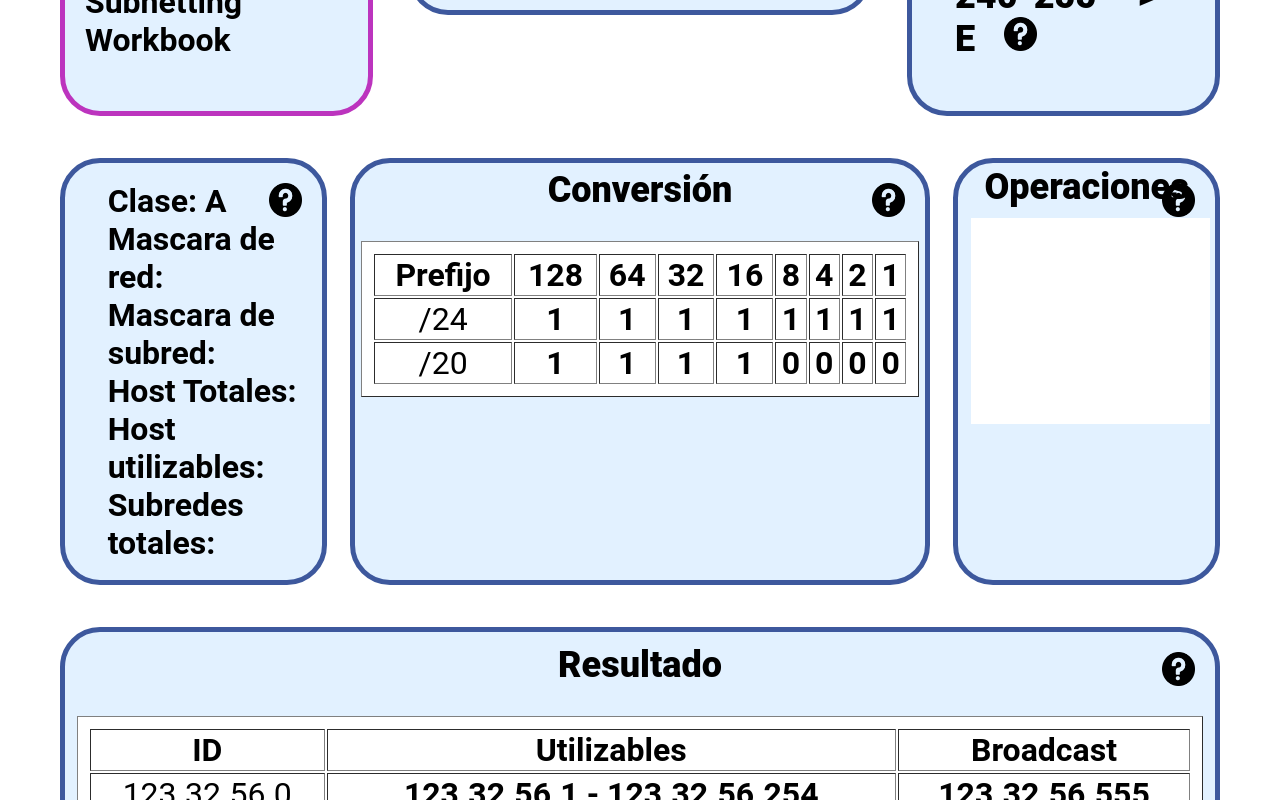
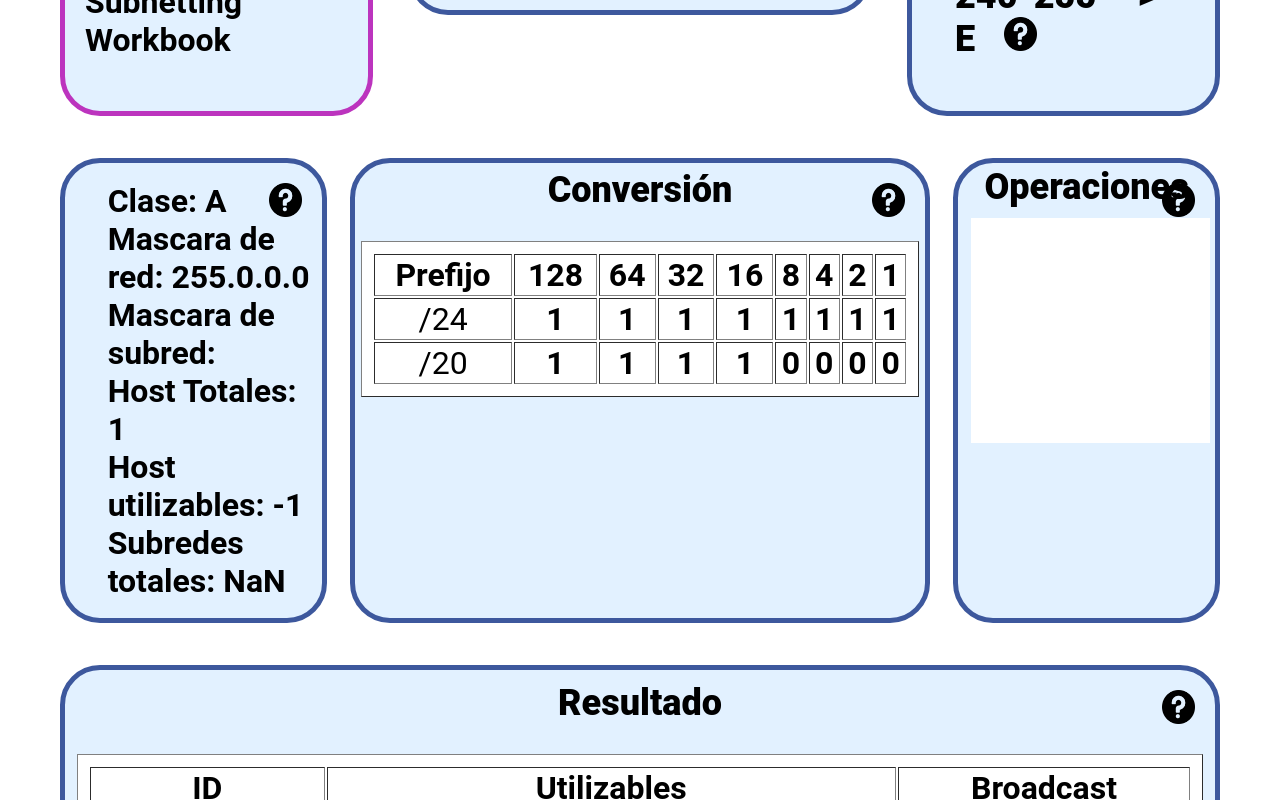
Before and after one commit to RobertoErick/Auto-subnetting, a React (Create React App) app: page / in a window 1280 px wide. Shown: the part 610-1410 px from the top of the page. Built offline with nearby package versions, Linux system fonts and the light colour scheme.

Commit message:
seccion de caracteristicas de la red funcionando correctamente con la direccion ip y el prefijo

```diff
--- a/src/Componentes/Filas/Segunda_FIla/Caracteristicas.jsx
+++ b/src/Componentes/Filas/Segunda_FIla/Caracteristicas.jsx
@@ -22,33 +22,47 @@ function Caracteristicas(props) {
 
     // Dividir la dirección IP por el punto y tomar el primer elemento
     const primerNumeroIp = direccionIp.split(".")[0];
+    // Variable para inicializar la clase de direccion ip que tenemos
     var clase = "";
+    // variable para inicializar la mascara de red que tenemos
     var mascaraDeRed= "";
+    // Dependiendo lo que haya puesto en el input prefijo, va a pasarse como entero a la variable preijo
     var prefijo = parseInt(calculo, 10);
+    // variable para inicializar la mascara de subred que tenemos
     var mascaraDeSubred = "";
+    // variable para inicializar el resultado del prefijo despues de convertir el octal a decimal (255.128.0.0)
+    var prefijoResultado = 0;
+    // cariable para inicializar el resultado del host total
+    var calculoHost = 0;
 
+    var calculoSubred = prefijo;
 
-    //Calculo para la mascara de red
+    //Calculo para la clase y mascara de red
     switch (true) {
         case primerNumeroIp <= 127:
             clase = "A";
             mascaraDeRed = "255.0.0.0";
+            calculoSubred = calculoSubred - 8;
         break;
         case primerNumeroIp <= 191:
             clase = "B";
             mascaraDeRed = "255.255.0.0";
+            calculoSubred = calculoSubred - 16;
         break;
         case primerNumeroIp <= 223:
             clase = "C";
             mascaraDeRed = "255.255.255.0";
+            calculoSubred = calculoSubred - 24;
         break;
         case primerNumeroIp <= 239:
             clase = "D";
             mascaraDeRed = "No se aplica";
+            calculoSubred = calculoSubred - 32;
         break;
         case primerNumeroIp <= 255:
             clase = "E";
             mascaraDeRed = "No se aplica";
+            calculoSubred = calculoSubred - 32;
         break;
         default:
             clase = "No válida";
@@ -56,60 +70,70 @@ function Caracteristicas(props) {
         break;
       }
 
-      //Calculo para la mascara de subred
+      //Calculo para la mascara de subred, llama a la funcion para calcular el prefijo de red
+      //dependiendo el numero (0 a 32) para saber donde colocar su calculo en la mascara de subred
       switch (true) {
         case prefijo <= 8:
-            prefijo = prefijo;
-        break;
-        case prefijo >= 9:
-            prefijo = prefijo - 8;
-        break;
-        case prefijo >= 17:
-            prefijo = prefijo - 16;
-        break;
-        case prefijo >= 25:
-            prefijo = prefijo - 24;
-        break;
+          prefijoResultado = calculoPrefijo(prefijo);
+          mascaraDeSubred = prefijoResultado+".0.0.0";
+          calculoHost = calculoHost + 24;                 //Se le suman los 0 de los octetos que quedan para calcular los host
+          break;
+        case prefijo >= 9 && prefijo <= 16:
+          prefijoResultado = calculoPrefijo(prefijo - 8); //Se le resta el octal que ya se completo antes para saber como quedara el octal en el que esta
+          mascaraDeSubred = "255."+prefijoResultado+".0.0";
+          calculoHost = calculoHost + 16;                 //Se le suman los 0 de los octetos que quedan para calcular los host
+          break;
+        case prefijo >= 17 && prefijo <= 24:
+          prefijoResultado = calculoPrefijo(prefijo - 16); //Se les resta los octales que ya se completaron antes para saber como quedara el octal en el que esta
+          mascaraDeSubred = "255.255."+prefijoResultado+".0"
+          calculoHost = calculoHost + 8;                  //Se le suman los 0 de los octetos que quedan para calcular los host
+          break;
+        case prefijo >= 25 && prefijo <= 32:
+          prefijoResultado = calculoPrefijo(prefijo - 24); //Se les resta los octales que ya se completaron antes para saber como quedara el octal en el que esta
+          mascaraDeSubred = "255.255.255."+prefijoResultado;
+          break;
       }
 
-      //Nota para mi de la mañana, intenta hacer un recorrido en "resultado" mientras hay un for dentro de 8 a 0, si encuentra un uno, entonces se multiplicara 2 a la potencia
-      //del numero que tenga en ese momento el for, sino seguira como si nada hasta terminar y sumara todo
+      //Aqui se calcula el prefijo para convertirlo en 1 y 0 para dfespues convertirlo en octal y decimal
+      function calculoPrefijo(prefijocalculo) {
+        const longitud = 8;
 
-    //   const prefijocalculo = prefijo;
-    //   const longitud = 8;
+        const unos = "1".repeat(prefijocalculo);
+        const ceros = "0".repeat(longitud - prefijocalculo);
+        const resultado = unos + ceros;
 
-    //   const unos = "1".repeat(prefijocalculo);
-    //   const ceros = "0".repeat(longitud - prefijocalculo);
-    //   const resultado = unos + ceros;
+        calculoHost = calculoHost + (longitud - prefijocalculo); //El host se le suma la cantidad de 0 que tenga esta operacion para usarlo saliendo de esta funcion
 
-    //   // Inicializar la variable para almacenar el resultado de la operación
-    //   let operacionResultado = 0;
+        let potencia = 7;
+        let resultadoPotencia = 0;
 
-    //   // Recorrer la cadena de derecha a izquierda
-    //   for (let i = resultado.length - 1; i >= 0; i--) {
-    //     // Obtener el carácter en la posición actual
-    //     const caracter = resultado.charAt(i);
+        // Recorrer la cadena "resultado" e imprimir cada valor
+        for (let i = 0; i < resultado.length; i++) {
+          if (resultado[i] === "1") {
+            resultadoPotencia = 2 ** potencia;
+            prefijoResultado += resultadoPotencia;
+          }
+          potencia = potencia - 1;
+        }
+        potencia = 8;
 
-    //     // Si el carácter es "1", realizar la operación y sumar al resultado
-    //     if (caracter === "1") {
-    //       operacionResultado += Math.pow(2, resultado.length - 1 - i);
-    //     }
-    //     // Si el carácter es "0", no hacer nada
-    //   }
+        return prefijoResultado;
+      }
 
-    //   console.log("Resultado de la operación:", operacionResultado);
-
+      // Para calcular los host totales se necesita establecer la operacion de 2 a la potencia de la cantidad de 0 que quedan en la operacion despues del prefijo
+      var hostTotales = 2 ** calculoHost;
+      var SubredesTotales = 2 ** calculoSubred;
 
     return (
         <Contenedor className="contenedor">
             <Img className="duda" src={Duda} />
             <ul>
                 <li className="parrafo">Clase: {clase}</li>
-                <li className="parrafo">Mascara de red: </li>
-                <li className="parrafo">Mascara de subred:</li>
-                <li className="parrafo">Host Totales:</li>
-                <li className="parrafo">Host utilizables:</li>
-                <li className="parrafo">Subredes totales:</li>
+                <li className="parrafo">Mascara de red: {mascaraDeRed}</li>
+                <li className="parrafo">Mascara de subred: {mascaraDeSubred}</li>
+                <li className="parrafo">Host Totales: {hostTotales}</li>
+                <li className="parrafo">Host utilizables: {hostTotales - 2}</li>
+                <li className="parrafo">Subredes totales: {SubredesTotales}</li>
             </ul>
         </Contenedor>
     );
```
